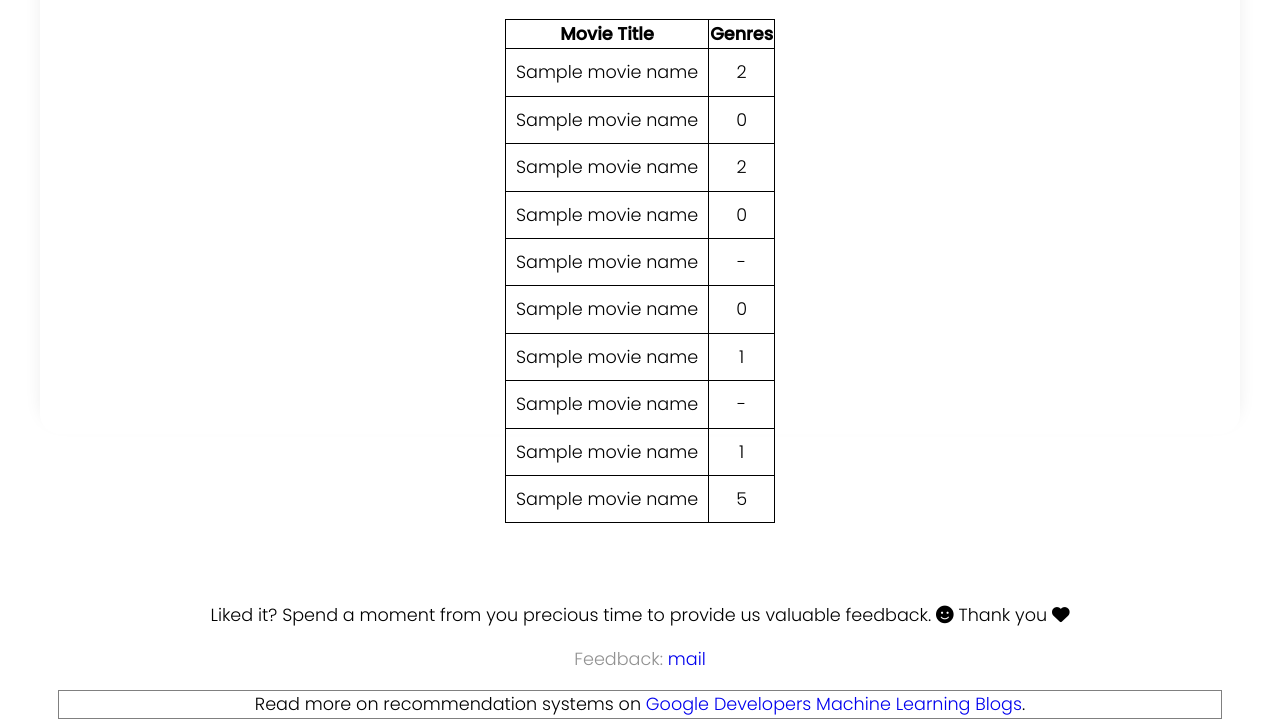
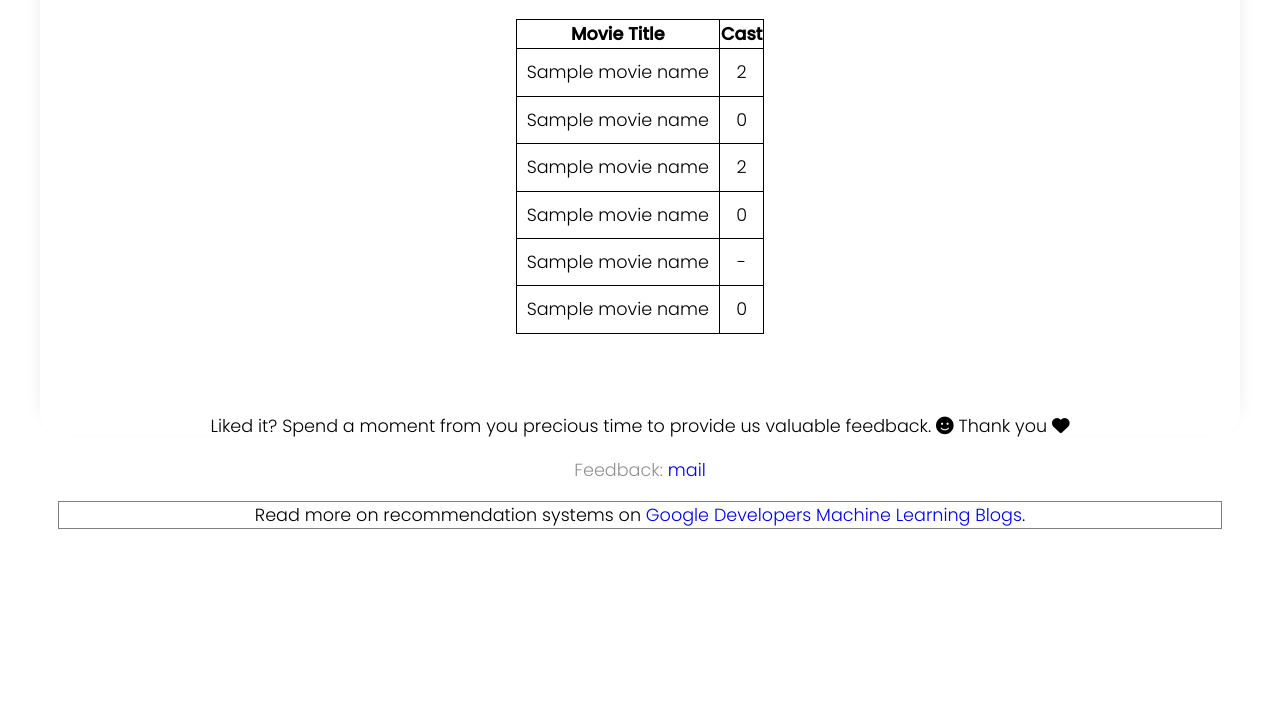
Before and after one commit to pradeepv613/Bollywood-movie-recomendation-system, a Flask app: template templates/positive.html in a window 1280 px wide. Shown: the part 246-965 px from the top of the page. After the commit the page ends 775 px from the top, so only its background shows below. Run offline with Flask 2, Linux system fonts and the light colour scheme; the template is opened without the code that fills it: most values are stand-ins (such as "Sample title", 1, 10 or a date in 2020); some libraries are stand-ins or nearby versions.

Commit message:
Update positive.html

```diff
--- a/templates/positive.html
+++ b/templates/positive.html
@@ -531,7 +531,7 @@ figure {
         <table class="movie_table" align="center">
             <tr>
                 <th>Movie Title</th>
-                <th>Genres</th>
+                <th>Cast</th>
             </tr>
             <tbody class="table_body">
                 <tr>
@@ -558,22 +558,7 @@ figure {
                     <td>{{ movie_names[5] }}</td>
                     <td>{{ movie_date[5] }}</td>
                 </tr>
-                <tr>
-                    <td>{{ movie_names[6] }}</td>
-                    <td>{{ movie_date[6] }}</td>
-                </tr>
-                <tr>
-                    <td>{{ movie_names[7] }}</td>
-                    <td>{{ movie_date[7] }}</td>
-                </tr>
-                <tr>
-                    <td>{{ movie_names[8] }}</td>
-                    <td>{{ movie_date[8] }}</td>
-                </tr>
-                <tr>
-                    <td>{{ movie_names[9] }}</td>
-                    <td>{{ movie_date[9] }}</td>
-                </tr>
+
             </tbody>
         </table>
         <br>
```
